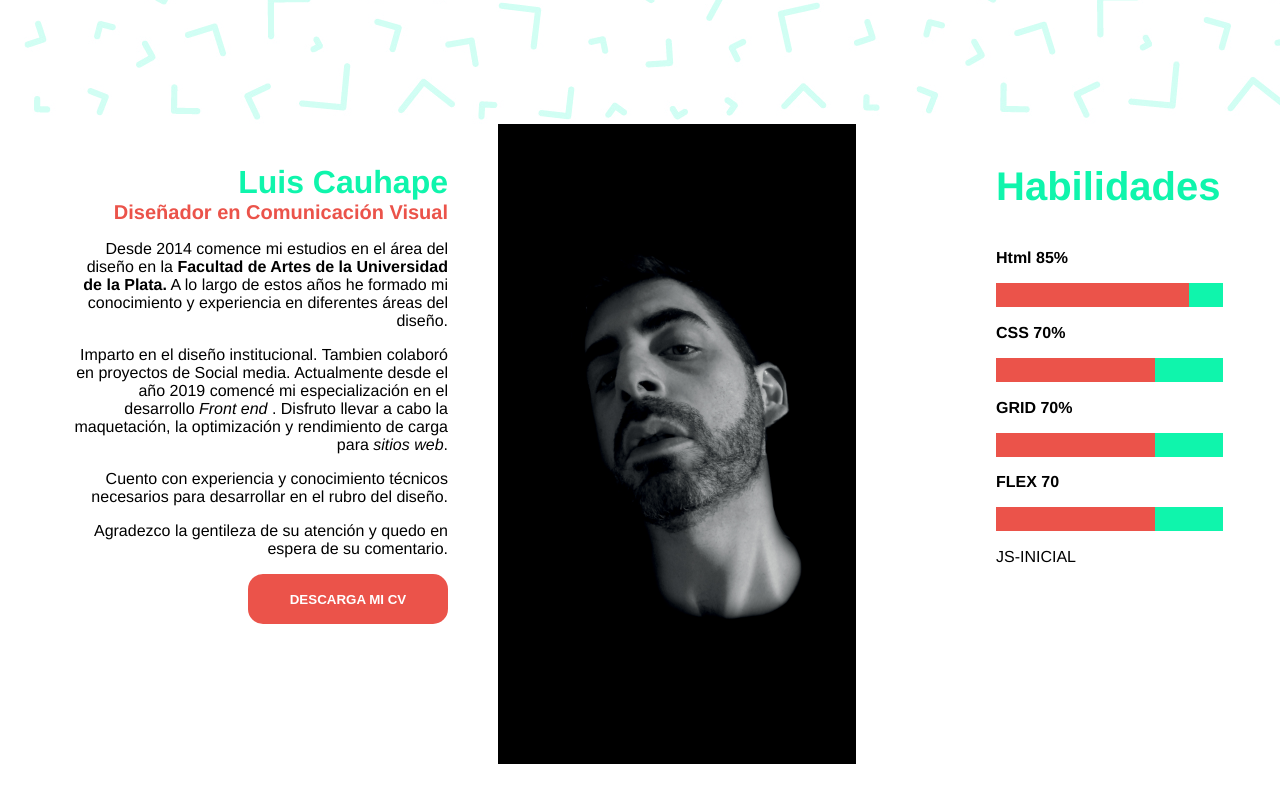
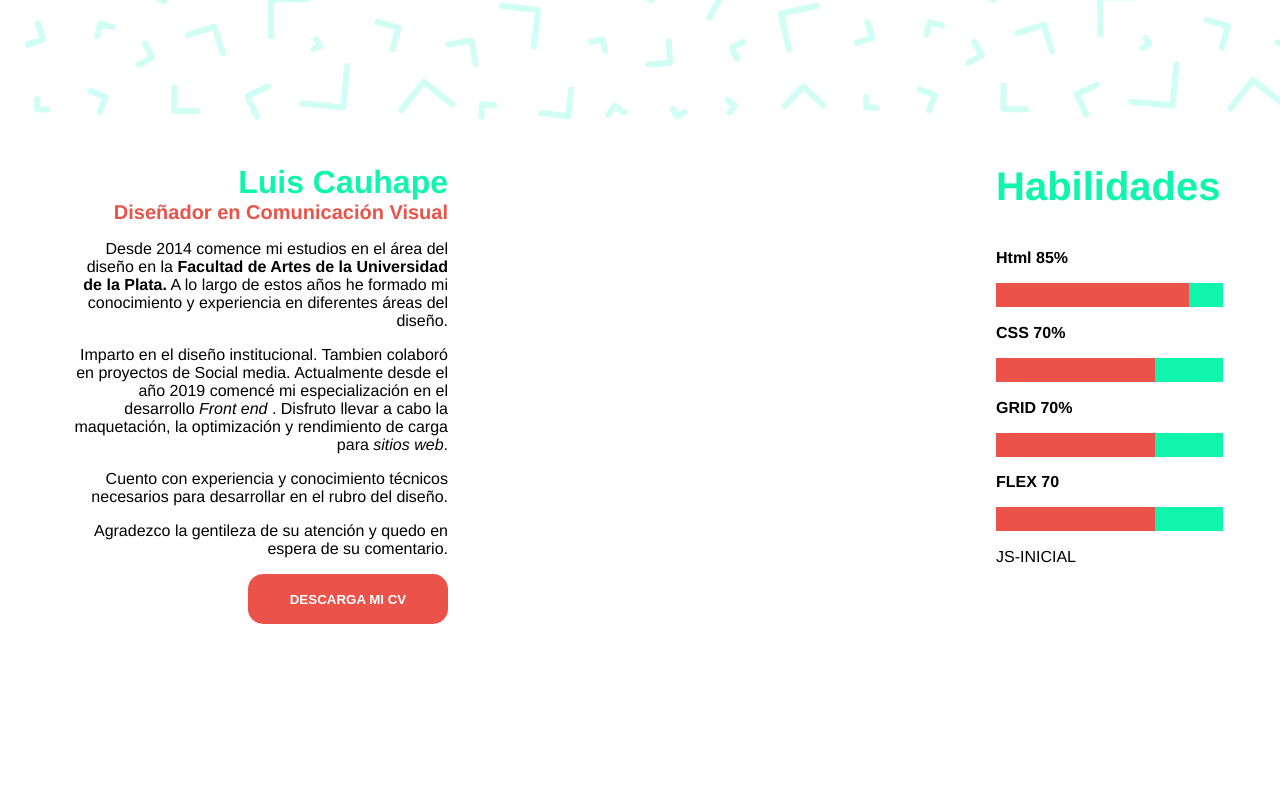
Before and after one commit to LuisCauhape/Misitioweb, a plain HTML site: page index.html in a window 1280 px wide. Shown: the part 780-1580 px from the top of the page. Drawn offline with Linux system fonts and the light colour scheme.

Commit message:
Update index.html

```diff
--- a/index.html
+++ b/index.html
@@ -93,16 +93,6 @@
 
 
     </article>
-
-    <article class="acerca__segunda-columna" id="acerca">
-    <div class="carta-ejemplo carta-dorso">
-    <img src="img/Foto-perfil.jpg" alt="Foto-perfil" class="foto-uno">
-    </div>
-    <div class="carta-ejemplo carta-frente">
-    <img src="img/Foto-perfil-revera-01.jpg" alt="Foto-reversa" class="foto-dos">
-    </div>
-    </article>
-
 
 
     <article class="acerca__tercera-columna">
```
